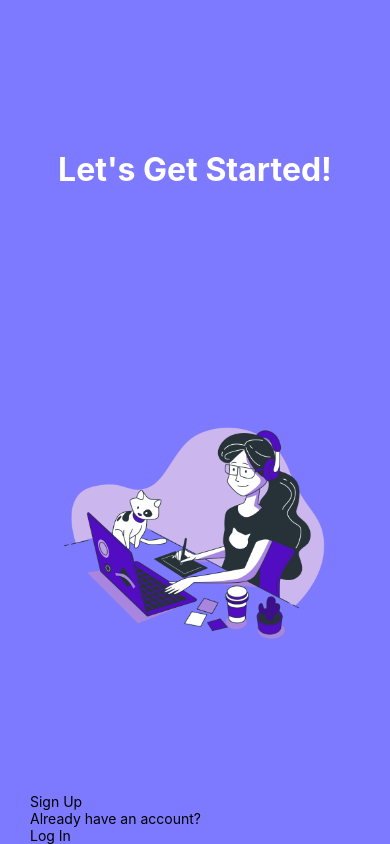
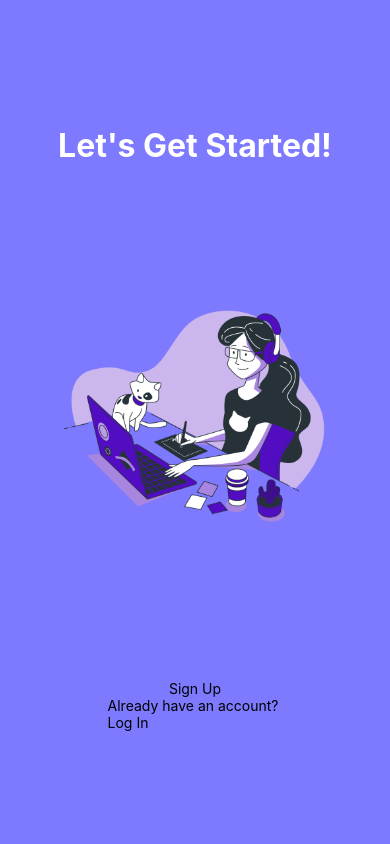
Before and after one commit to MarkJasonPatron/appdev2, a React Native app in the folder appdev2-midterm-exam/: screen / in a window 390 px wide. Built offline with nearby package versions, Linux system fonts and the light colour scheme.

Commit message:
Step 5: Create the Bottom Section

```diff
--- a/appdev2-midterm-exam/src/screens/WelcomeScreen.js
+++ b/appdev2-midterm-exam/src/screens/WelcomeScreen.js
@@ -64,5 +64,12 @@ const styles = StyleSheet.create({
     height: "100%",
     resizeMode: "contain",
   },
+  // Step 5: Bottom Section
+  bottomSection: {
+    flex: 1.5,
+    justifyContent: "center",
+    alignItems: "center",
+    paddingBottom: 40,
+  },
 
 });
```
